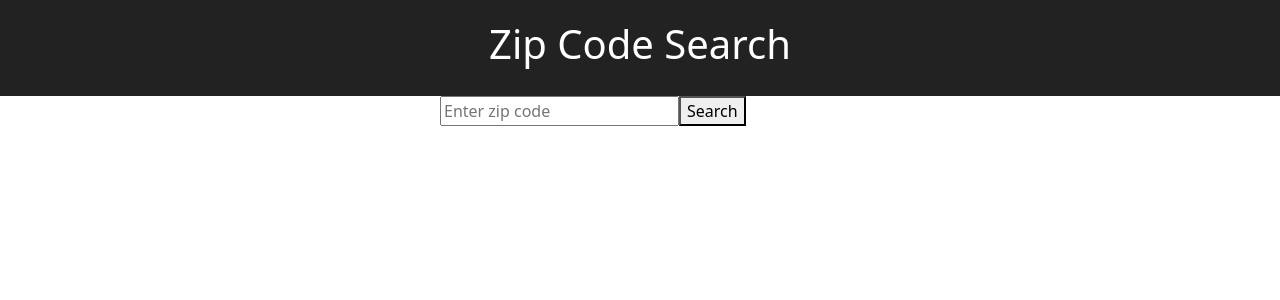
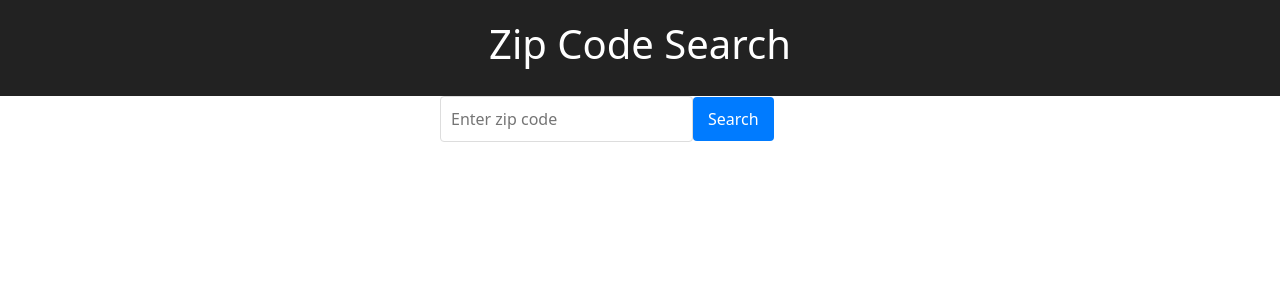
Before and after one commit to CUNYTechPrep/lab-react-zip-search, a React (Vite) app: page / in a window 1280 px wide. Shown: the top 300 px of the page. Built offline with nearby package versions, Linux system fonts and the light colour scheme.

Commit message:
Update App.css

```diff
--- a/src/App.css
+++ b/src/App.css
@@ -4,3 +4,45 @@
     color: white;
     text-align: center;
 }
+
+.city-card {
+    background-color: #f9f9f9;
+    border: 1px solid #ddd;
+    border-radius: 8px;
+    padding: 15px;
+    margin: 10px auto;
+    max-width: 300px;
+    box-shadow: 0 4px 8px rgba(0, 0, 0, 0.1);
+  }
+
+  .city-card h2 {
+    margin: 0;
+    font-size: 1.2em;
+    color: #333;
+  }
+
+  .city-card p {
+    margin: 5px 0;
+    color: #555;
+  }
+
+  input {
+    padding: 10px;
+    font-size: 1em;
+    border: 1px solid #ddd;
+    border-radius: 4px;
+  }
+
+  button {
+    padding: 10px 15px;
+    font-size: 1em;
+    color: white;
+    background-color: #007bff;
+    border: none;
+    border-radius: 4px;
+    cursor: pointer;
+  }
+
+  button:hover {
+    background-color: #0056b3;
+  }
```
